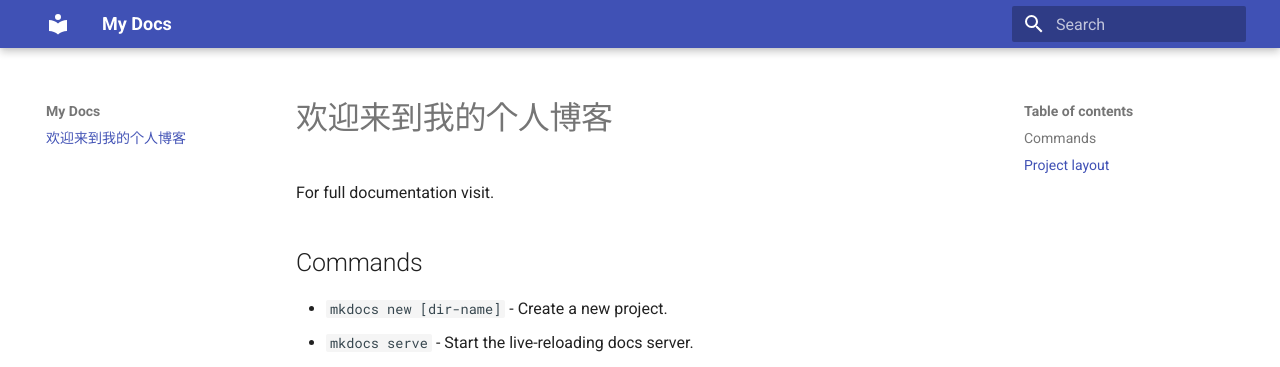
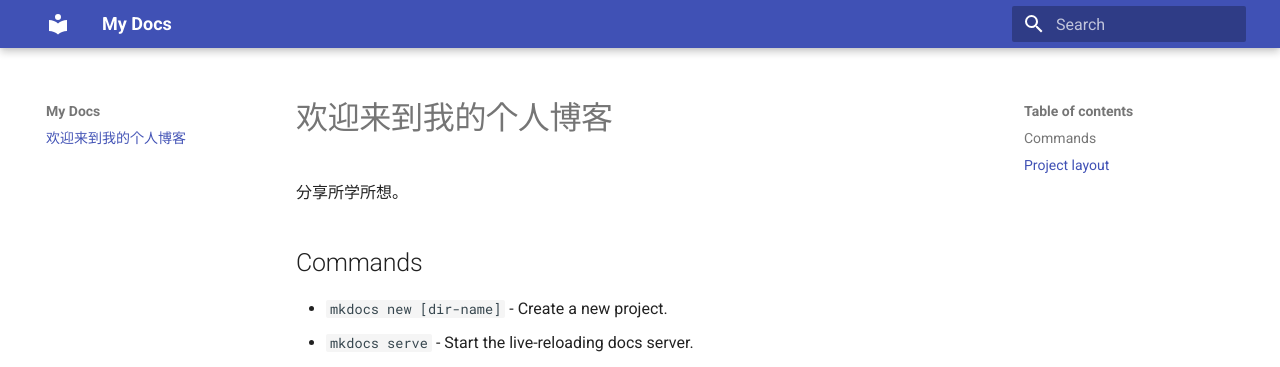
Before and after one commit to JZXGJ/pages, an MkDocs documentation site: the page built from docs/index.md, in a window 1280 px wide. Shown: the top 367 px of the page. Built offline with MkDocs 1.6.1 and Material for MkDocs 9.7.7, drawn with Linux system fonts in a browser that asks for light colours.

Commit message:
Update index.md

```diff
--- a/docs/index.md
+++ b/docs/index.md
@@ -1,6 +1,6 @@
 # 欢迎来到我的个人博客
 
-For full documentation visit.
+分享所学所想。
 
 ## Commands
 
```
